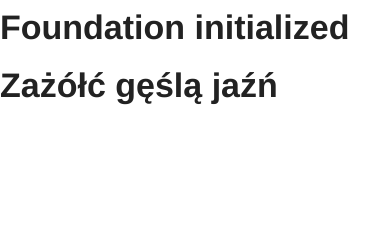
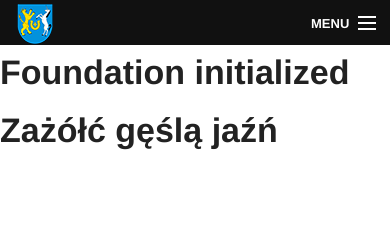
Before and after one commit to neciu/warsjawa2013-foundation, a plain HTML site: page index.html in a window 390 px wide. Drawn offline with Linux system fonts and the light colour scheme.

Commit message:
Added top bar.

```diff
--- a/index.html
+++ b/index.html
@@ -7,11 +7,35 @@
 </head>
 <body>
 
+<nav class="top-bar">
+    <ul class="title-area">
+        <li class="name">
+            <h1 class="hide-for-medium-up">
+                <a href="#">
+                    <img src="img/herb_40x40.png">
+                </a>
+            </h1>
+        </li>
+
+        <li class="toggle-topbar menu-icon"><a href="#"><span>Menu</span></a></li>
+    </ul>
+
+    <section class="top-bar-section">
+        <ul class="right">
+            <li class="active"><a href="#">Strona główna</a></li>
+            <li><a href="#">Aktualności</a></li>
+            <li><a href="#">Nasza gmina</a></li>
+            <li><a href="#">Kontakt</a></li>
+        </ul>
+    </section>
+</nav>
+
 <h1>Foundation initialized</h1>
 <h1>Zażółć gęślą jaźń</h1>
 
 <script src="js/vendor/zepto.js"></script>
 <script src="js/foundation/foundation.js"></script>
+<script src="js/foundation/foundation.topbar.js"></script>
 <script>
     $(document).foundation();
 </script>
--- a/scss/foundation/_variables.scss
+++ b/scss/foundation/_variables.scss
@@ -125,7 +125,7 @@ $default-float: left;
 
 // Media Queries
 
-// $small-screen: 768px;
+$small-screen: 768px;
 // $medium-screen: 1280px;
 // $large-screen: 1440px;
 
@@ -1311,7 +1311,8 @@ $default-float: left;
 // Transitions and breakpoint styles
 
 // $topbar-transition-speed: 300ms;
-// $topbar-breakpoint: 940 !default; // Change to 9999px for always mobile layout
+$topbar-breakpoint: $small-screen !default; // Change to 9999px for always mobile layout
+
 // $topbar-media-query: "only screen and (min-width: #{$topbar-breakpoint})";
 
 // Divider Styles
```
Also changed, not shown: img/herb_40x40.png (added), scss/warsjawa2013-foundation.css.
